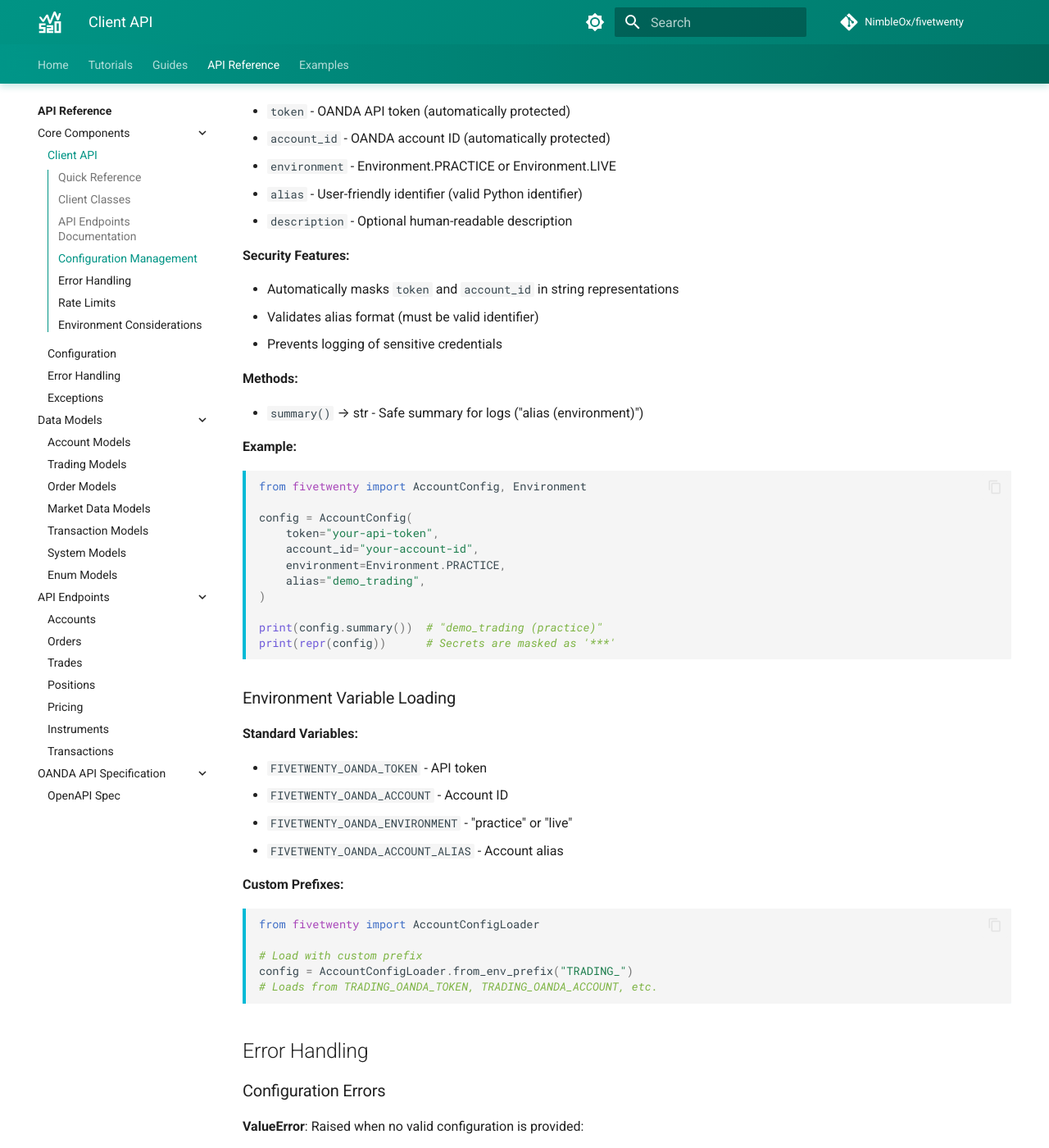
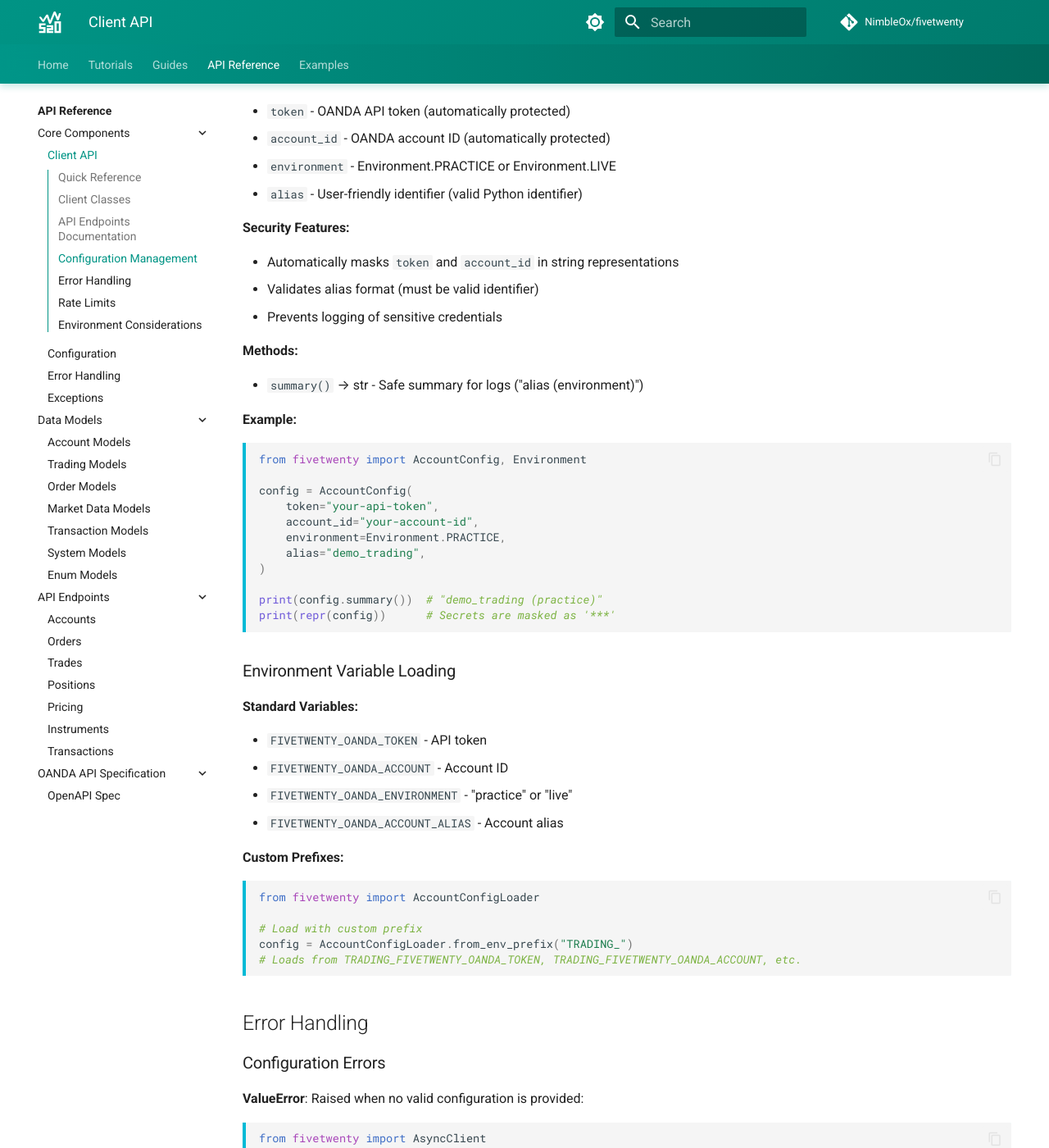
Before and after one commit to NimbleOx/fivetwenty, an MkDocs documentation site: the page built from docs/api-reference/client.md, in a window 1280 px wide and 1400 px high, scrolled down 5912 px. Shown: the whole window at 82% size. Built offline with MkDocs 1.6.1 and Material for MkDocs 9.7.7, drawn with Linux system fonts in a browser that asks for light colours; comment, search, counter and statistics services are not loaded; some of the changed lines change nothing that is shown; some of the changed text lies outside the part shown.

Commit message:
Final review: Fix client.md discrepancies
- Remove non-existent description parameter from AccountConfig
- Fix environment variable prefix pattern (add FIVETWENTY_ middle part)
- Fix error property names (status, message, code not status_code, error_message, error_code)

````diff
--- a/docs/api-reference/client.md
+++ b/docs/api-reference/client.md
@@ -250,7 +250,6 @@
 - `account_id` - OANDA account ID (automatically protected)
 - `environment` - Environment.PRACTICE or Environment.LIVE
 - `alias` - User-friendly identifier (valid Python identifier)
-- `description` - Optional human-readable description
 
 **Security Features:**
 
@@ -292,7 +291,7 @@
 
 # Load with custom prefix
 config = AccountConfigLoader.from_env_prefix("TRADING_")
-# Loads from TRADING_OANDA_TOKEN, TRADING_OANDA_ACCOUNT, etc.
+# Loads from TRADING_FIVETWENTY_OANDA_TOKEN, TRADING_FIVETWENTY_OANDA_ACCOUNT, etc.
 ```
 
 ## Error Handling
@@ -349,11 +348,11 @@
             trade = await client.trades.get_trade(client.account_id, "invalid_id")
             print(f"Trade: {trade}")
         except FiveTwentyError as e:
-            print(f"Error {e.status_code}: {e.error_message}")
-            if e.error_code:
-                print(f"Error code: {e.error_code}")
+            print(f"Error {e.status}: {e.message}")
+            if e.code:
+                print(f"Error code: {e.code}")
             # Handle specific errors
-            if e.status_code == 404:
+            if e.status == 404:
                 print("Trade not found")
 
 
````
